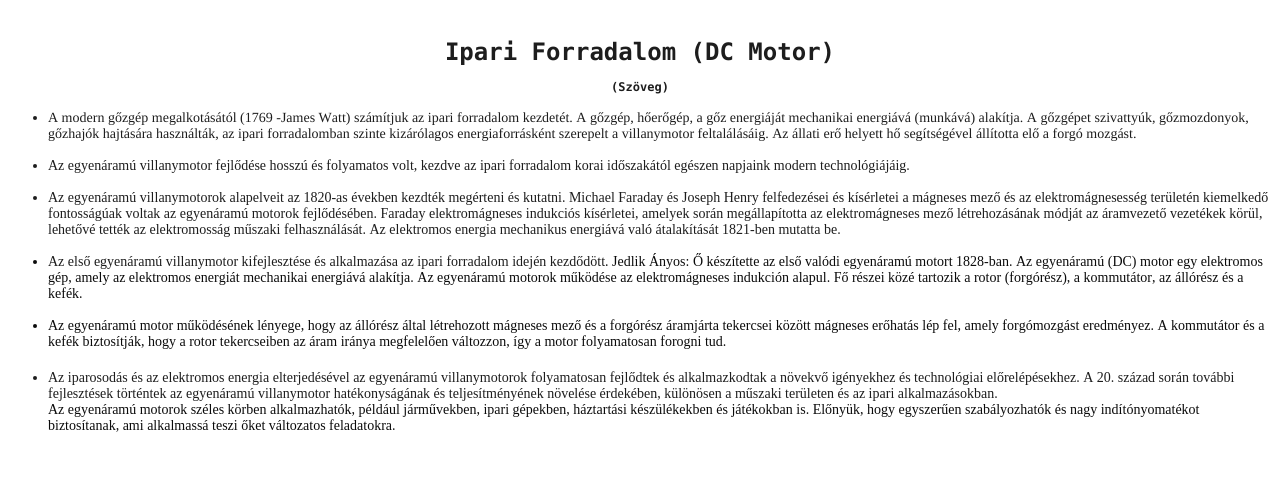
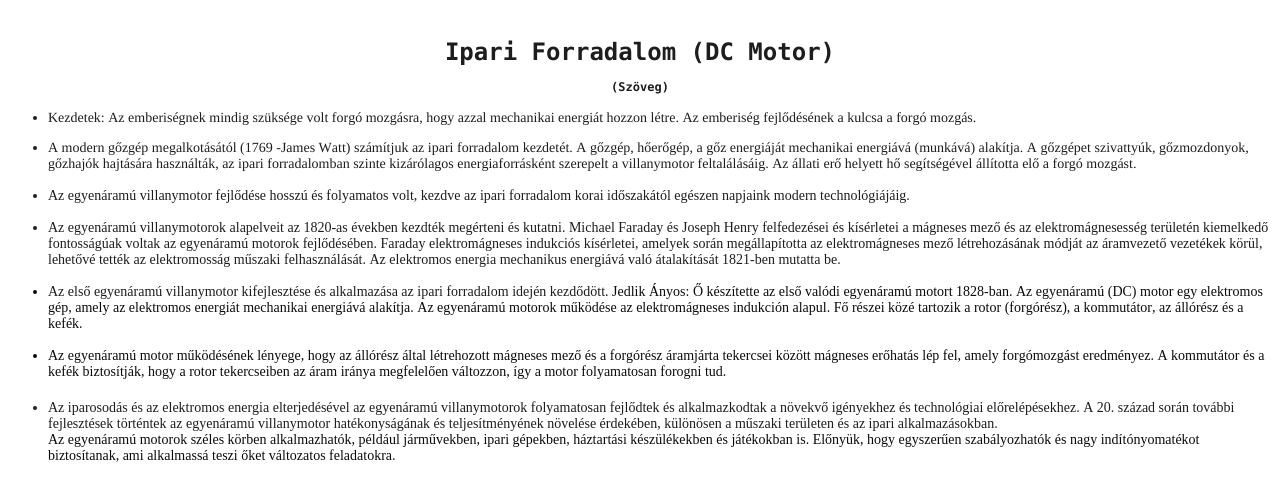
Before and after one commit to balazskokai/balazskokai.github.io, a plain HTML site: page toriprojekt/dcmotor/index.html in a window 1280 px wide. Drawn offline with Linux system fonts and the light colour scheme.

Commit message:
Add files via upload

```diff
--- a/toriprojekt/dcmotor/index.html
+++ b/toriprojekt/dcmotor/index.html
@@ -31,6 +31,7 @@
 <p class="p2"><span class="s1"><b>Ipari Forradalom (DC Motor)</b></span></p>
 <p class="p3"><span class="s1"><b>(Szöveg)</b></span></p>
 <ul class="ul1">
+  <li class="li4"><span class="s2"></span><span class="s1">Kezdetek: Az emberiségnek mindig szüksége volt forgó mozgásra, hogy azzal mechanikai energiát hozzon létre. Az emberiség fejlődésének a kulcsa a forgó mozgás.<span class="Apple-converted-space"> </span></span></li>
   <li class="li4"><span class="s2"></span><span class="s1">A modern gőzgép megalkotásától (1769 -James Watt) számítjuk az ipari forradalom kezdetét. A gőzgép, hőerőgép, a gőz energiáját mechanikai energiává (munkává) alakítja. A gőzgépet szivattyúk, gőzmozdonyok, gőzhajók hajtására használták, az ipari forradalomban szinte kizárólagos energiaforrásként szerepelt a villanymotor feltalálásáig. Az állati erő helyett hő segítségével állította elő a forgó mozgást.</span></li>
 </ul>
 <ul class="ul1">
```
